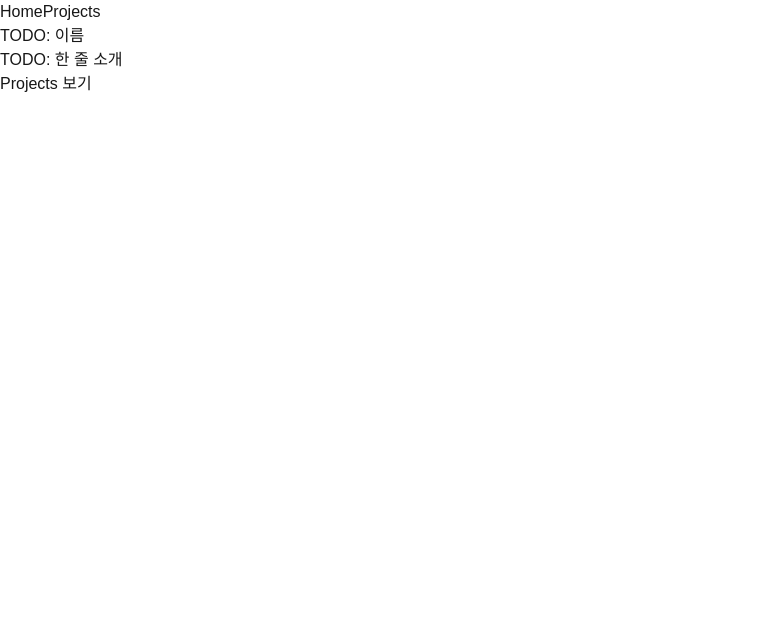
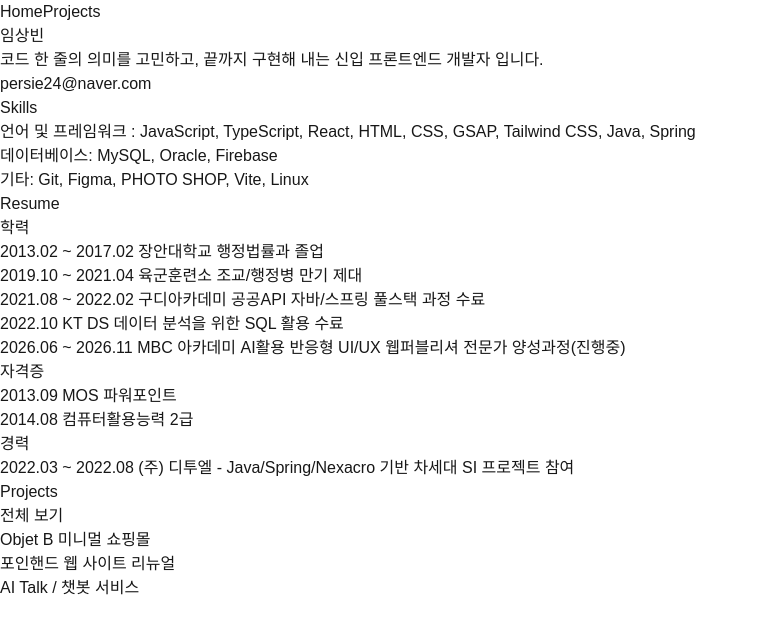
Before and after one commit to lym-bin/sangbin-dev, a Next.js app: page / in a window 1280 px wide. Shown: the top 634 px of the page, without its empty margins (0-758 px from the left). Built offline with nearby package versions, Linux system fonts and the light colour scheme.

Commit message:
홈/프로젝트 페이지에 실제 콘텐츠 반영

```diff
--- a/src/app/page.tsx
+++ b/src/app/page.tsx
@@ -1,11 +1,71 @@
 import Link from "next/link";
-
+import { projects } from "@/data/projects";
 export default function Home() {
   return (
     <div>
-      <h1>TODO: 이름</h1>
-      <p>TODO: 한 줄 소개</p>
-      <Link href="/projects">Projects 보기</Link>
+      <section>
+        <h1>임상빈</h1>
+        <p>
+          코드 한 줄의 의미를 고민하고, 끝까지 구현해 내는 신입 프론트엔드
+          개발자 입니다.
+        </p>
+        <p>
+          <a href="mailto:persie24@naver.com">persie24@naver.com</a>
+        </p>
+      </section>
+
+      <section>
+        <h2>Skills</h2>
+        <p>
+          언어 및 프레임워크 : JavaScript, TypeScript, React, HTML, CSS, GSAP,
+          Tailwind CSS, Java, Spring
+        </p>
+        <p>데이터베이스: MySQL, Oracle, Firebase</p>
+        <p>기타: Git, Figma, PHOTO SHOP, Vite, Linux</p>
+      </section>
+
+      <section>
+        <h2>Resume</h2>
+        <h3>학력</h3>
+        <ul>
+          <li>2013.02 ~ 2017.02 장안대학교 행정법률과 졸업</li>
+          <li>2019.10 ~ 2021.04 육군훈련소 조교/행정병 만기 제대</li>
+          <li>
+            2021.08 ~ 2022.02 구디아카데미 공공API 자바/스프링 풀스택 과정 수료
+          </li>
+          <li>2022.10 KT DS 데이터 분석을 위한 SQL 활용 수료</li>
+          <li>
+            2026.06 ~ 2026.11 MBC 아카데미 AI활용 반응형 UI/UX 웹퍼블리셔 전문가
+            양성과정(진행중)
+          </li>
+        </ul>
+        <h3>자격증</h3>
+        <ul>
+          <li>2013.09 MOS 파워포인트</li>
+          <li>2014.08 컴퓨터활용능력 2급</li>
+        </ul>
+        <h3>경력</h3>
+        <ul>
+          <li>
+            2022.03 ~ 2022.08 (주) 디투엘 - Java/Spring/Nexacro 기반 차세대 SI
+            프로젝트 참여
+          </li>
+        </ul>
+      </section>
+
+      <section>
+        <div>
+          <h2>Projects</h2>
+          <Link href="/projects">전체 보기</Link>
+        </div>
+        <ul>
+          {projects.map((project) => (
+            <li key={project.slug}>
+              <Link href={`/projects/${project.slug}`}>{project.title}</Link>
+            </li>
+          ))}
+        </ul>
+      </section>
     </div>
   );
 }
--- a/src/app/projects/[slug]/page.tsx
+++ b/src/app/projects/[slug]/page.tsx
@@ -11,5 +11,19 @@ export default async function ProjectPage({
 
   if (!project) notFound();
 
-  return <h1>{project.title}</h1>;
+  return (
+    <div>
+      <h1>{project.title}</h1>
+      <p>{project.period}</p>
+      <p>{project.summary}</p>
+
+      <ul>
+        {project.stack.map((tech) => (
+          <li key={tech}>{tech}</li>
+        ))}
+      </ul>
+      {project.links.demo && <a href={project.links.demo}>Live Demo</a>}
+      {project.links.github && <a href={project.links.github}>GitHub</a>}
+    </div>
+  );
 }
--- a/src/app/projects/page.tsx
+++ b/src/app/projects/page.tsx
@@ -8,7 +8,11 @@ export default function ProjectsPage() {
       <ul>
         {projects.map((project) => (
           <li key={project.slug}>
-            <Link href={`/projects/${project.slug}`}>{project.title}</Link>
+            <Link href={`/projects/${project.slug}`}>
+              <h2>{project.title}</h2>
+              <p>{project.period}</p>
+              <p>{project.summary}</p>
+            </Link>
           </li>
         ))}
       </ul>
--- a/src/data/projects.ts
+++ b/src/data/projects.ts
@@ -1,9 +1,50 @@
 export type Project = {
   slug: string;
   title: string;
+  period: string;
+  summary: string;
+  stack: string[];
+  links: {
+    demo?: string;
+    github?: string;
+  };
 };
 
+// 노션 포트폴리오 하드코딩 데이터
 export const projects: Project[] = [
-  { slug: "objet-b-web", title: "Objet B Web" },
-  { slug: "poinhand", title: "포인핸드" },
+  {
+    slug: "objet-b-web",
+    title: "Objet B 미니멀 쇼핑몰",
+    period: "2026.07 ~ 2026.09",
+    summary:
+      "모던 HTML/CSS로 만들었던 미니멀 쇼핑몰 프로토타입을 React + TypeScript + Firebase로 전면 재 구축한 개인 프로젝트",
+    stack: ["React", "TypeScript", "Firebase", "Vite", "GSAP"],
+    links: {
+      demo: "https://my-react-app-lym-bin.vercel.app/",
+      github: "https://github.com/lym-bin/my-react-app",
+    },
+  },
+  {
+    slug: "pawinhand",
+    title: "포인핸드 웹 사이트 리뉴얼",
+    period: "2026.06 ~ 2026.08",
+    summary:
+      "운영중인 유기동물 입양 사이트 '포인핸드'를 리뉴얼한 개인 프로젝트",
+    stack: ["HTML", "CSS", "VanilaJS", "Figma", "PHOTO SHOP"],
+    links: {
+      demo: "https://lym-bin.github.io",
+    },
+  },
+  {
+    slug: "ai-talk",
+    title: "AI Talk / 챗봇 서비스",
+    period: "2026.08 ~ 2026.09",
+    summary:
+      "사용자와 1:1로 대화하며 AI 답변이 실시간으로 스트리밍 출력되는 챗봇 웹앱",
+    stack: ["React", "TypeScript", "Vite", "Gemini API", "Styled-components"],
+    links: {
+      demo: "https://ai-chat-app-hazel-one.vercel.app",
+      github: "https://github.com/lym-bin/ai-chat-app",
+    },
+  },
 ];
```
